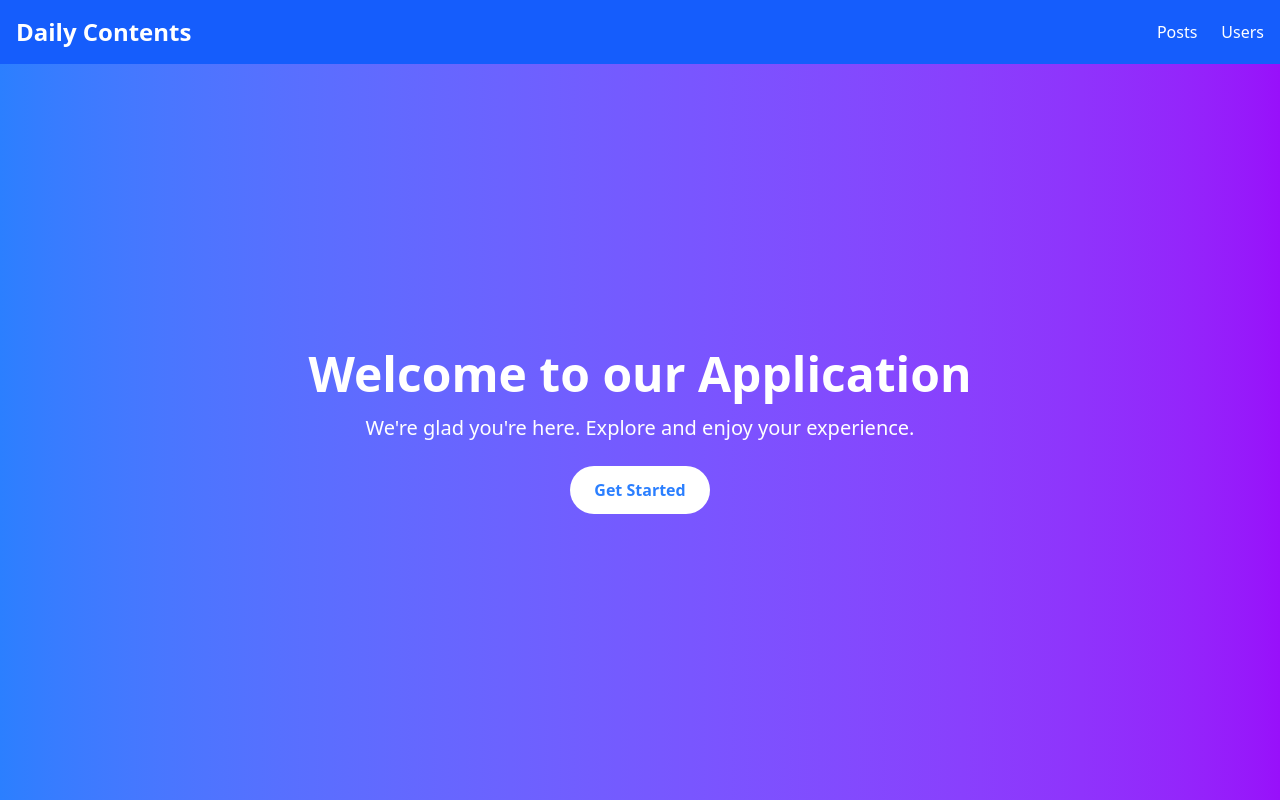
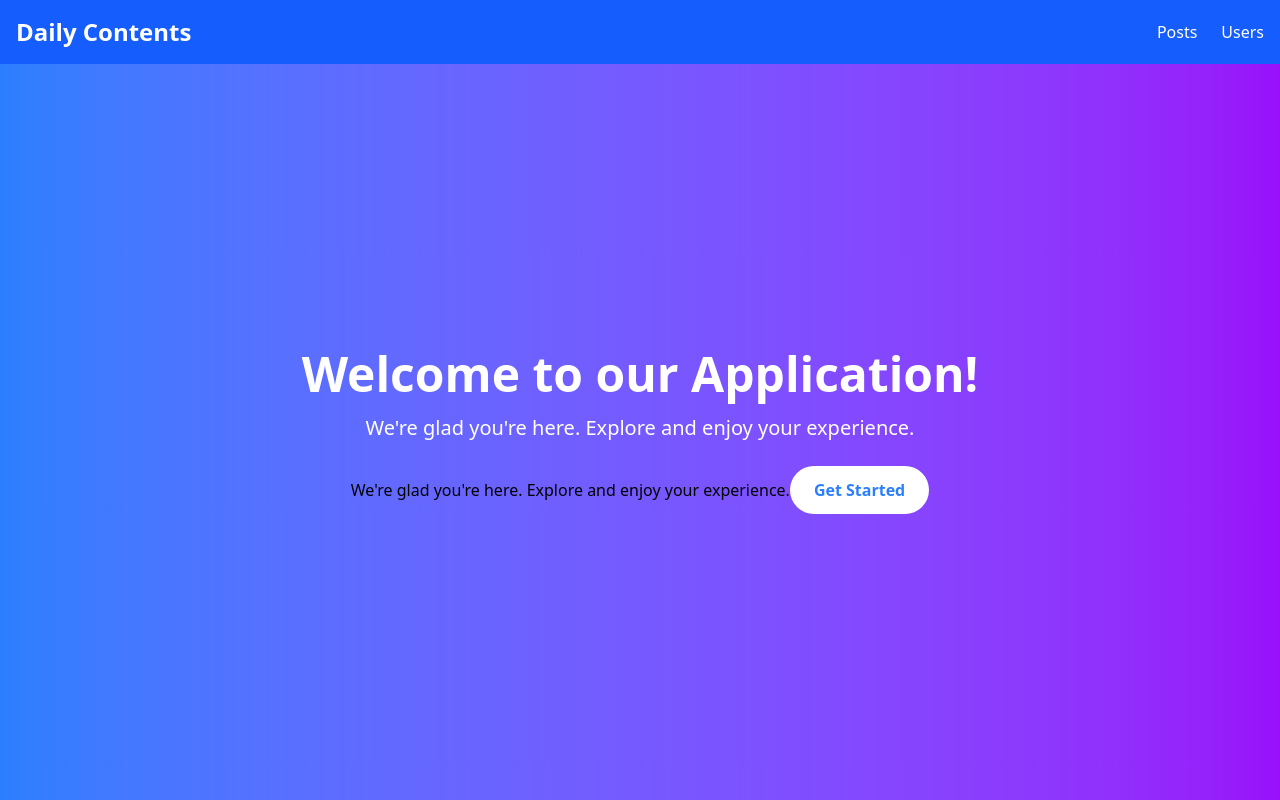
Before and after one commit to DarioDidi/alx-project-0x01-setup, a Next.js app in the folder alx-project-0x01/: page / in a window 1280 px wide. Built offline with nearby package versions, Linux system fonts and the light colour scheme.

Commit message:
fix: welcome message

```diff
--- a/alx-project-0x01/pages/index.tsx
+++ b/alx-project-0x01/pages/index.tsx
@@ -7,11 +7,11 @@ const Home: React.FC = () => {
       <main className="flex-grow flex items-center justify-center bg-gradient-to-r from-blue-500 to-purple-600">
         <div className="text-center">
           <h1 className="text-5xl font-bold text-white">
-            Welcome to our Application
+            Welcome to our Application!
           </h1>
           <p className="mt-4 text-xl text-white">
             We're glad you're here. Explore and enjoy your experience.
-          </p>
+          </p>We're glad you're here. Explore and enjoy your experience.
           <button className="mt-6 px-6 py-3 bg-white text-blue-500 rounded-full font-semibold hover:bg-gray-200 transition">Get Started</button>
         </div>
       </main>
```
